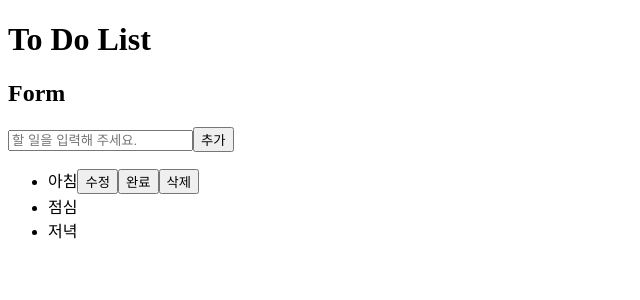
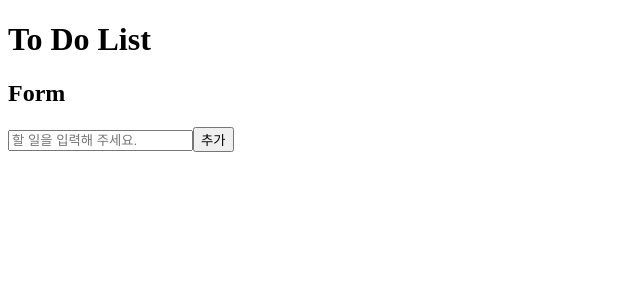
Before and after one commit to software92/FE_ts--todo, a React (Create React App) app: page / in a window 1280 px wide. Shown: the top 300 px of the page, without its empty margins (0-640 px from the left). Built offline with nearby package versions, Linux system fonts and the light colour scheme.

Commit message:
feat: todolist component, add todo

```diff
--- a/src/components/ToDoApp.tsx
+++ b/src/components/ToDoApp.tsx
@@ -2,10 +2,30 @@ import { FormEvent, useState } from "react";
 
 const ToDoApp = () => {
   const [value, setValue] = useState<string>("");
+  const [todoList, setTodoList] = useState<
+    {
+      id: number;
+      content: string;
+      state: "ING" | "DONE";
+      // 작성자, 날짜...
+    }[]
+  >([]);
 
   const handleSubmit = (e: FormEvent) => {
     e.preventDefault();
-    console.log("할 일 추가", value);
+
+    // todolist 추가
+    setTodoList((prev) => [
+      ...prev,
+      {
+        id: Date.now(),
+        content: value,
+        state: "ING",
+      },
+    ]);
+
+    // todo 등록 > input 초기화
+    setValue("");
   };
   return (
     <div>
@@ -26,18 +46,16 @@ const ToDoApp = () => {
       </div>
 
       {/* list component */}
-      <div>
-        <ul>
-          <li>
-            <span>아침</span>
+      <ul>
+        {todoList.map((todo, index) => (
+          <li key={index}>
+            <span>{todo.content}</span>
             <button>수정</button>
             <button>완료</button>
             <button>삭제</button>
           </li>
-          <li>점심</li>
-          <li>저녁</li>
-        </ul>
-      </div>
+        ))}
+      </ul>
     </div>
   );
 };
```
